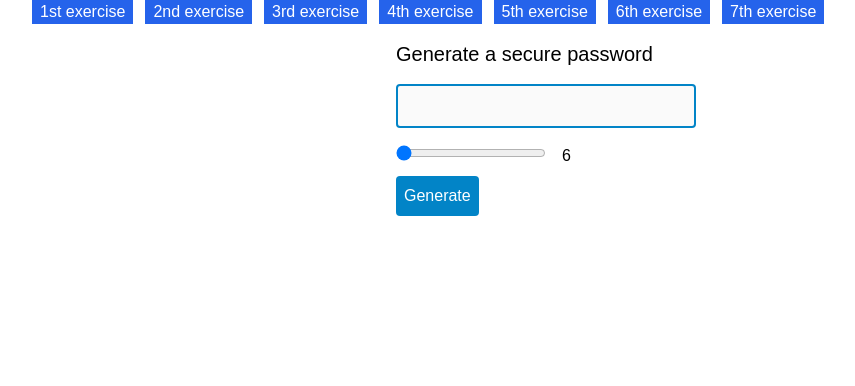
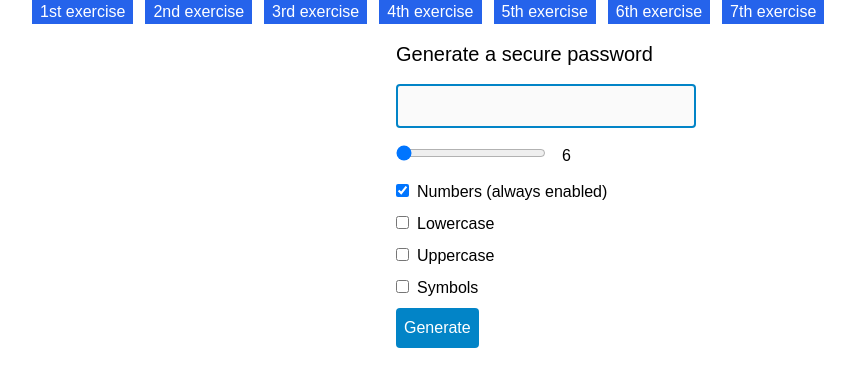
Before and after one commit to mihail-fomin/training-states, a Next.js app: page /7 in a window 1280 px wide. Shown: the top 386 px of the page, without its empty margins (94-949 px from the left). Built offline with nearby package versions, Linux system fonts and the light colour scheme.

Commit message:
finished passqword generator

```diff
--- a/pages/7.js
+++ b/pages/7.js
@@ -3,22 +3,39 @@ import { MainMenu } from '../components/MainMenu'
 import Container from '../components/Container'
 
 export default function () {
+	const [value, setValue] = React.useState('')
 	const [length, setLength] = React.useState(6)
-	const [value, setValue] = React.useState('')
+	const [lowercase, setLowercase] = React.useState(false)
+	const [uppercase, setUppercase] = React.useState(false)
+	const [symbol, setSymbol] = React.useState(false)
+
+
 	function onLengthChange(event) {
 		setLength(event.target.value);
 	}
 
 	function onGenerateButtonClick(event) {
 		event.preventDefault()
-		let chrs = 'abdehkmnpswxzABDEFGHKMNPQRSTWXZ123456789';
 		let str = ''
+		let numbers = '0123456789'
+		let lwrcase = 'abdehkmnpswxz'
+		let upprcase = 'ABDEFGHKMNPQRSTWX'
+		let symbols = '-_'
+		let chrs = numbers
+
+		if (lowercase) chrs += lwrcase
+		if (uppercase) chrs += upprcase
+		if (symbol) chrs += symbols
+
+
+
 		for (let i = 0; i < length; i++) {
 			let pos = Math.floor(Math.random() * chrs.length);
 			str += chrs.substring(pos, pos + 1)
 		}
 		setValue(str)
 	}
+
 	return <>
 		<Container>
 			<MainMenu />
@@ -37,8 +54,25 @@ export default function () {
 					type='range'
 					min='6'
 					onChange={onLengthChange}
-					max='20' />
+					max='12' />
 				<label htmlFor='range'>{length}</label>
+				<div className='mt-3'>
+					<input type='checkbox' name='numbers' checked={true} />
+					<label className='mx-2'>Numbers (always enabled)</label>
+				</div>
+				<div className='my-2'>
+					<input type='checkbox' name='lowercase' onChange={() => setLowercase(!lowercase)} />
+					<label className='mx-2'>Lowercase</label>
+				</div>
+				<div className='my-2'>
+					<input type='checkbox' name='uppercase' onChange={() => setUppercase(!uppercase)} />
+					<label className='mx-2'>Uppercase</label>
+				</div>
+				<div className='my-2'>
+					<input type='checkbox' name='symbols' onChange={() => setSymbol(!symbol)} />
+					<label className='mx-2'>Symbols</label>
+				</div>
+
 				<button
 					className='block p-2 my-2 text-white rounded cursor-pointer bg-sky-600 hover:bg-sky-700'
 					onClick={onGenerateButtonClick}
```
